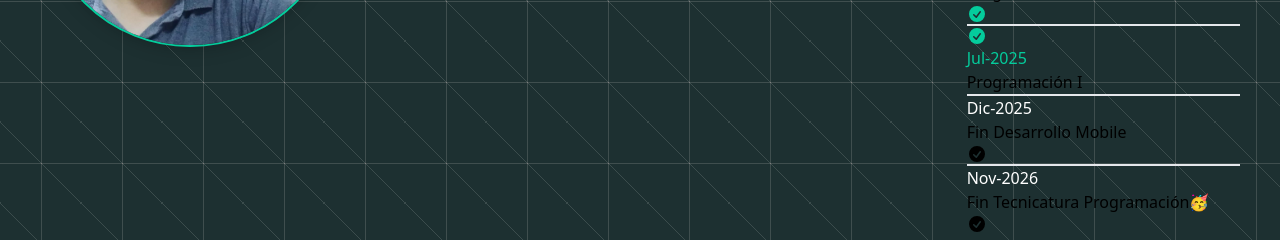
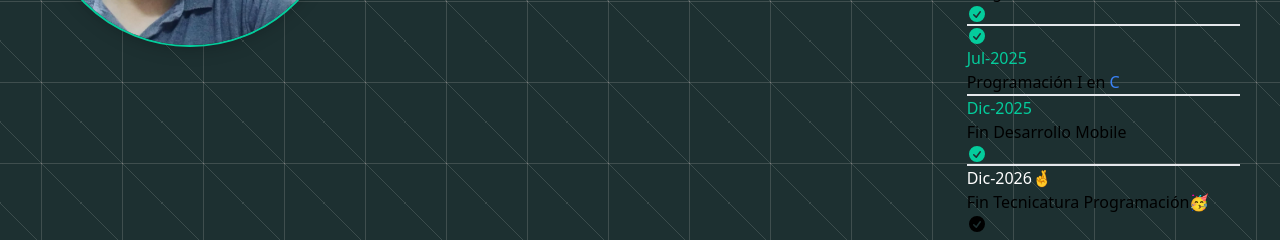
Before and after one commit to NekoBamBam/portfolio, a React (Vite) app: page /me in a window 1280 px wide. Shown: the part 428-668 px from the top of the page. Built offline with nearby package versions, Linux system fonts and the light colour scheme.

Commit message:
actualizacion time me

```diff
--- a/src/pages/Me.jsx
+++ b/src/pages/Me.jsx
@@ -183,16 +183,16 @@ function Me() {
                 </svg>
               </div>
               <div className="timeline-end md:timeline-start text-accent">Jul-2025</div>
-              <div className="timeline-start md:timeline-end timeline-box">Programación I</div>
+              <div className="timeline-start md:timeline-end timeline-box">Programación I en <a href="https://es.wikipedia.org/wiki/C_(lenguaje_de_programaci%C3%B3n)"target="_blank" className="text-blue-500">C</a></div>
               <hr className="bg-accent" />
             </li>
             <li>
-              <hr className="" />
-              <div className="timeline-start text-white">Dic-2025</div>
+              <hr className="bg-accent" />
+              <div className="timeline-start text-accent">Dic-2025</div>
               <div className="timeline-end timeline-box  ">
                 Fin Desarrollo Mobile
               </div>
-              <div className="timeline-middle ">
+              <div className="timeline-middle text-accent ">
                 <svg
                   xmlns="http://www.w3.org/2000/svg"
                   viewBox="0 0 20 20"
@@ -208,9 +208,10 @@ function Me() {
               </div>
               <hr className="" />
             </li>
+
             <li>
               <hr className="" />
-              <div className="timeline-end md:timeline-start text-white">Nov-2026</div>
+              <div className="timeline-end md:timeline-start text-white">Dic-2026🤞</div>
               <div className="timeline-start md:timeline-end timeline-box">
                 Fin Tecnicatura Programación🥳
               </div>
```
